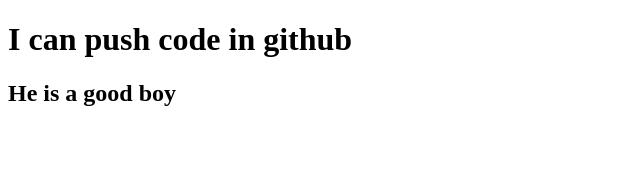
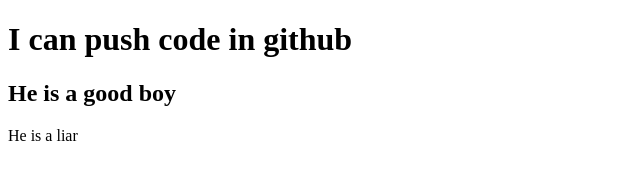
Before and after one commit to AshfaqueSami/my-second-repo, a plain HTML site: page index.html in a window 1280 px wide. Shown: the full height of the page, 0-640 px from the left. Drawn offline with Linux system fonts and the light colour scheme.

Commit message:
new p added

```diff
--- a/index.html
+++ b/index.html
@@ -9,5 +9,6 @@
 <body>
     <h1>I can push code in github</h1>
     <h2>He is a good boy</h2>
+    <p>He is a liar</p>
 </body>
 </html>
```
